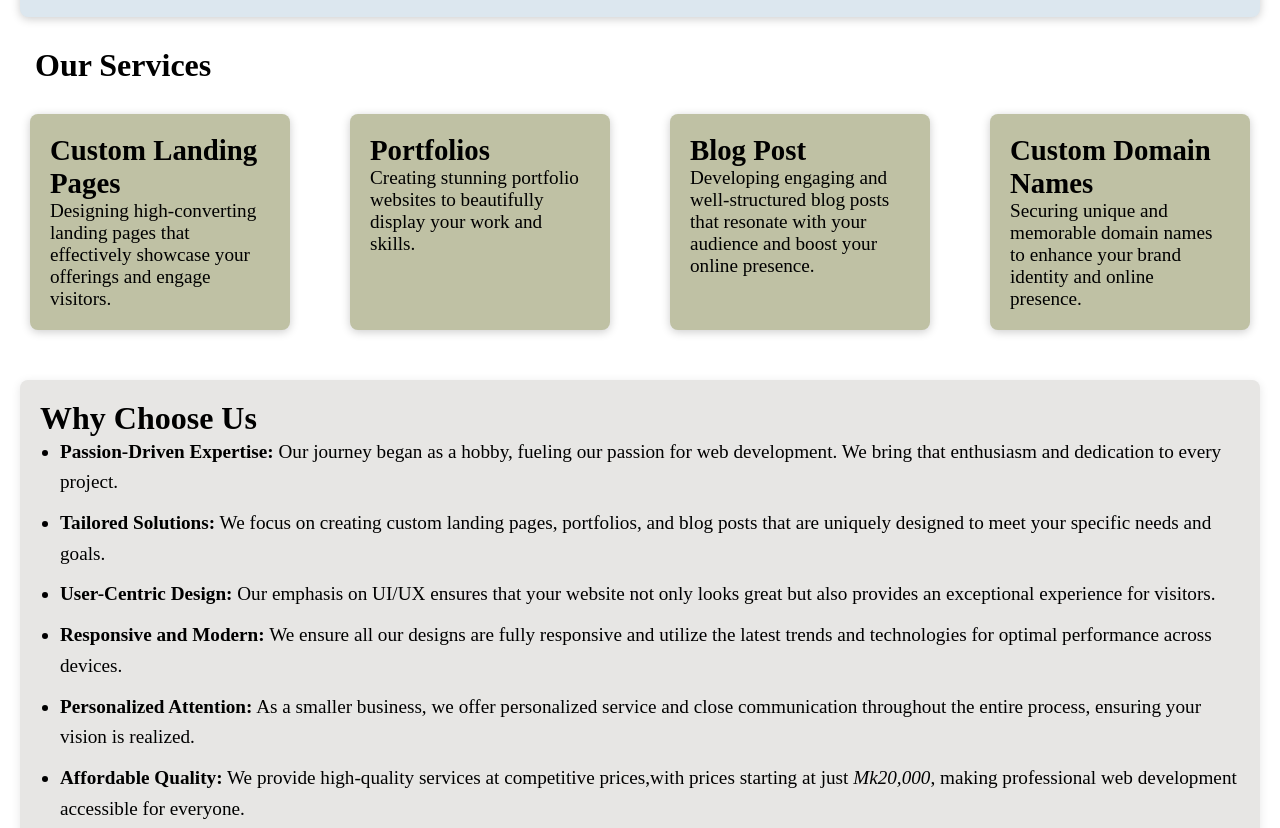
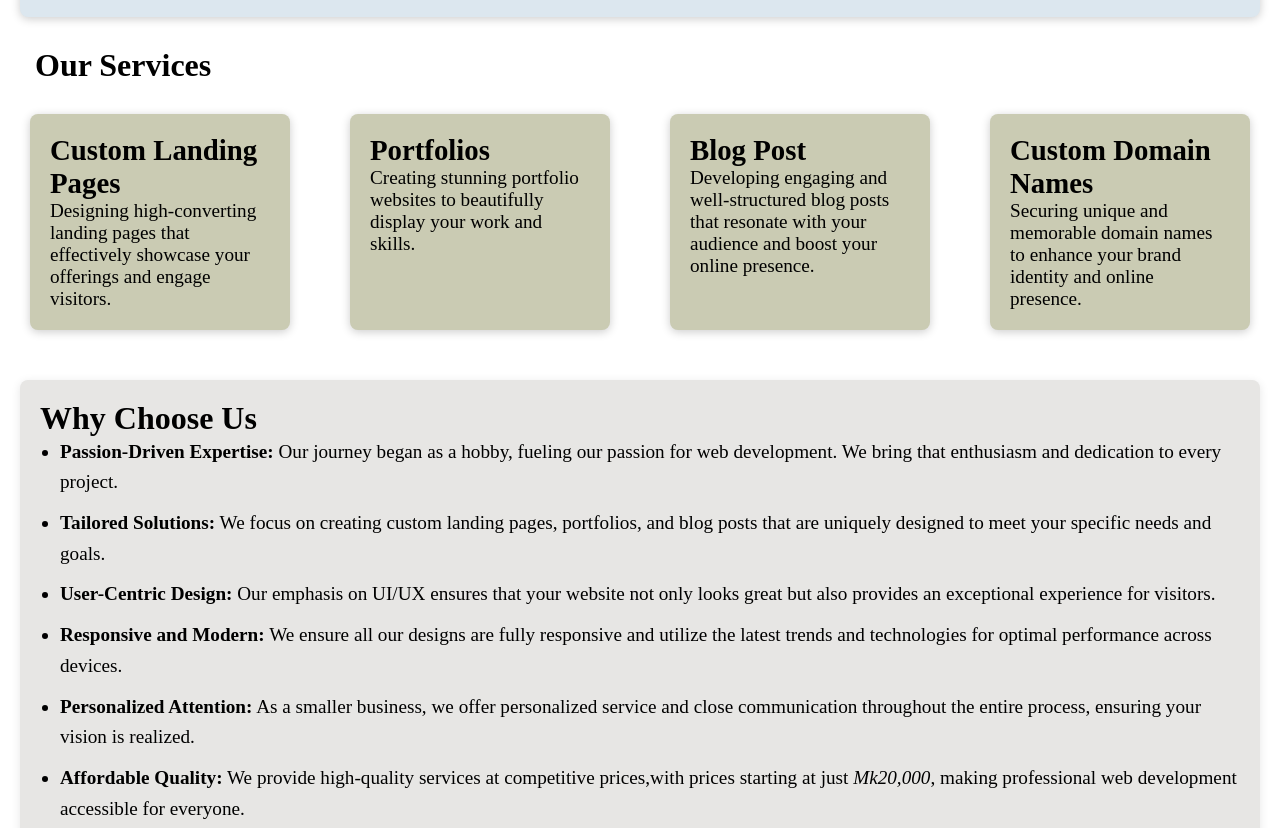
Before and after one commit to CharlieChatha/Web-W3avers, a website built with Vite: page index.html in a window 1280 px wide. Shown: the part 854-1682 px from the top of the page. Built offline with nearby package versions, Linux system fonts and the light colour scheme.

Commit message:
slight changes made to style css bg image and service cards

```diff
--- a/style.css
+++ b/style.css
@@ -194,7 +194,7 @@ main{
 
 .service-card{
   font-size: 1.2em;
-  background-color: hsl(64, 19%, 70%);
+  background-color: hsl(64, 19%, 75%);
   padding: 20px;
   margin: 20px;
   border-radius: 8px;
@@ -205,6 +205,7 @@ main{
   box-shadow: 0 4px 20px rgba(0, 0, 0, 0.3);
   transform: translateY(-5px);
   transition: transform 0.3s ease, box-shadow 0.3s ease;
+  background-color:  hsl(64, 19%, 80%);
 }
 
 .why-us {
```
